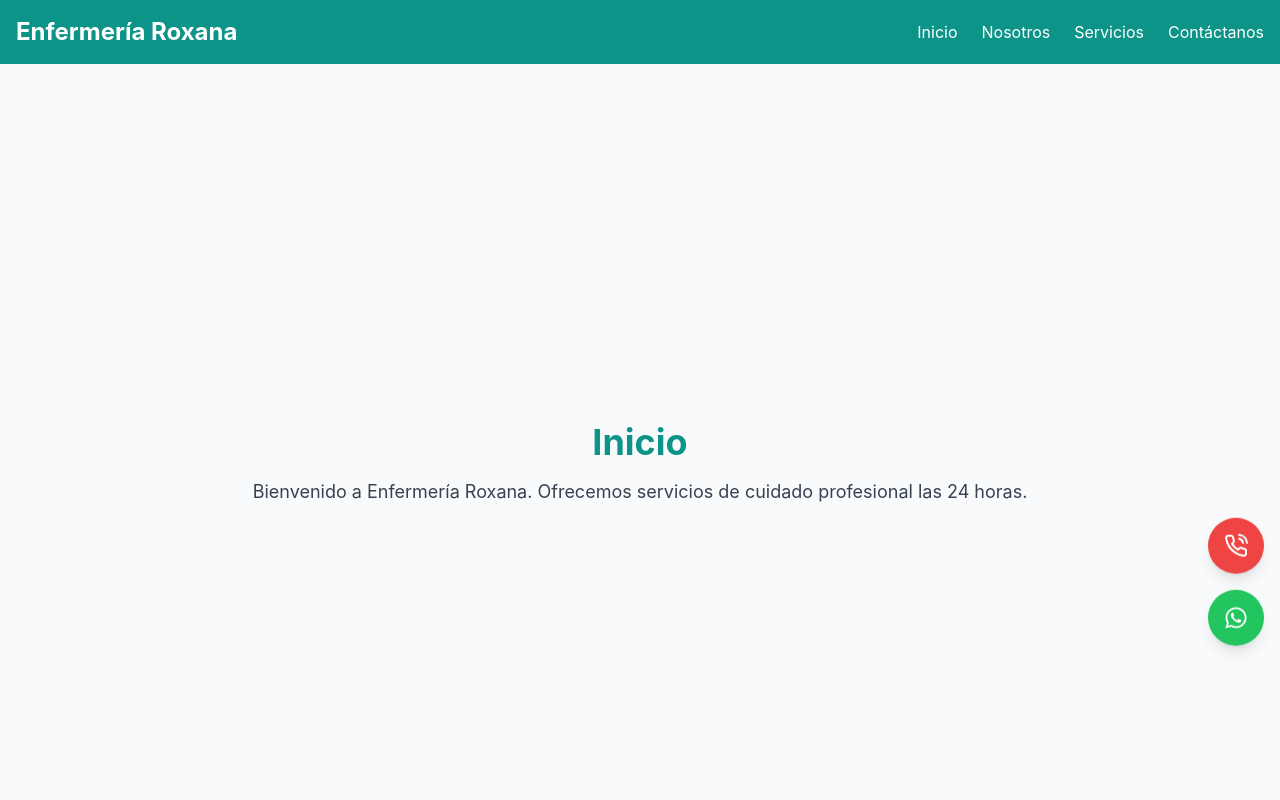
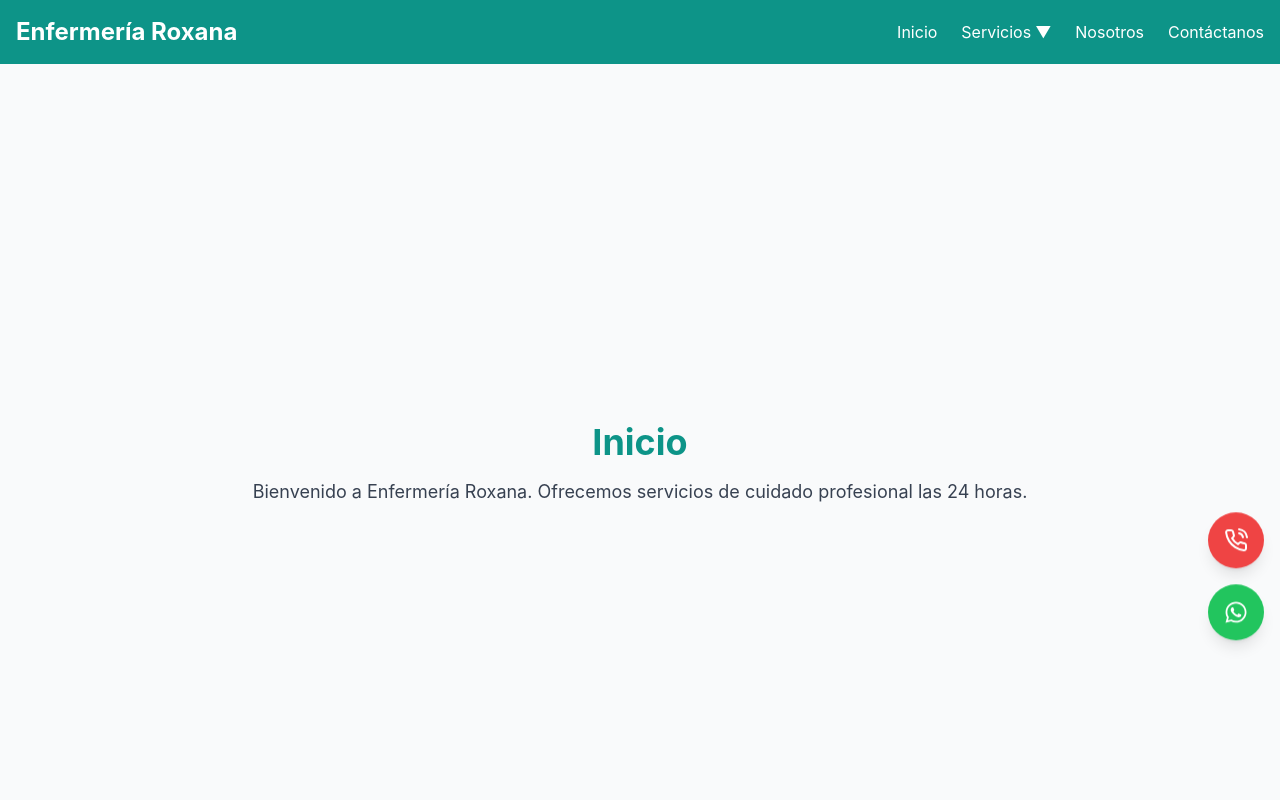
Before and after one commit to omarhernandezrey/enfermeriaroxanapag, a Next.js app: page /inicio in a window 1280 px wide. Shown: the top 800 px of the page. Built offline with nearby package versions, Linux system fonts and the light colour scheme.

Commit message:
Implementar un menú desplegable para el link de Servicios en el nav

```diff
--- a/app/components/MobileMenu.tsx
+++ b/app/components/MobileMenu.tsx
@@ -4,7 +4,14 @@ import { useState } from "react";
 import { FiMenu, FiX } from "react-icons/fi"; // Íconos de menú y cerrar (Instala react-icons si no lo tienes)
 
 const MobileMenu = () => {
-  const [isOpen, setIsOpen] = useState(false); // Estado para abrir/cerrar el menú
+  const [isOpen, setIsOpen] = useState(false); // Estado para abrir/cerrar el menú móvil
+  const [isServicesOpen, setIsServicesOpen] = useState(false); // Estado para abrir/cerrar el submenú de servicios
+
+  // Función para cerrar el menú principal y submenús al hacer clic en un enlace
+  const handleLinkClick = () => {
+    setIsOpen(false);
+    setIsServicesOpen(false);
+  };
 
   return (
     <div className="relative">
@@ -19,13 +26,13 @@ const MobileMenu = () => {
 
       {/* Menú deslizable */}
       {isOpen && (
-        <div className="absolute top-12 right-0 bg-teal-600 text-white w-48 rounded-lg shadow-lg">
+        <div className="absolute top-12 right-0 bg-teal-600 text-white w-48 rounded-lg shadow-lg z-10">
           <ul className="flex flex-col space-y-4 p-4">
             <li>
               <a
                 href="/inicio"
                 className="hover:text-teal-300"
-                onClick={() => setIsOpen(false)}
+                onClick={handleLinkClick} // Cierra el menú al hacer clic
               >
                 Inicio
               </a>
@@ -34,25 +41,76 @@ const MobileMenu = () => {
               <a
                 href="/nosotros"
                 className="hover:text-teal-300"
-                onClick={() => setIsOpen(false)}
+                onClick={handleLinkClick} // Cierra el menú al hacer clic
               >
                 Nosotros
               </a>
             </li>
-            <li>
-              <a
-                href="/servicios"
-                className="hover:text-teal-300"
-                onClick={() => setIsOpen(false)}
+
+            {/* Menú desplegable de Servicios */}
+            <li className="relative">
+              <button
+                onClick={() => setIsServicesOpen(!isServicesOpen)}
+                className="flex items-center hover:text-teal-300 focus:outline-none"
               >
-                Servicios
-              </a>
+                Servicios <span className="ml-1">▼</span>
+              </button>
+              {isServicesOpen && (
+                <ul className="absolute top-0 left-48 bg-white text-teal-600 shadow-lg rounded-lg w-56 z-20">
+                  <li className="border-b border-gray-200 hover:bg-gray-100">
+                    <a
+                      href="/servicios/enfermera-basica"
+                      className="block px-4 py-2 hover:text-teal-800"
+                      onClick={handleLinkClick} // Cierra el menú al hacer clic
+                    >
+                      Enfermera a Domicilio Básico
+                    </a>
+                  </li>
+                  <li className="border-b border-gray-200 hover:bg-gray-100">
+                    <a
+                      href="/servicios/cuidador-adulto-mayor"
+                      className="block px-4 py-2 hover:text-teal-800"
+                      onClick={handleLinkClick} // Cierra el menú al hacer clic
+                    >
+                      Cuidado Adulto Mayor
+                    </a>
+                  </li>
+                  <li className="border-b border-gray-200 hover:bg-gray-100">
+                    <a
+                      href="/servicios/inyectologia"
+                      className="block px-4 py-2 hover:text-teal-800"
+                      onClick={handleLinkClick} // Cierra el menú al hacer clic
+                    >
+                      Inyectología a Domicilio
+                    </a>
+                  </li>
+                  <li className="border-b border-gray-200 hover:bg-gray-100">
+                    <a
+                      href="/servicios/servicio-enfermeras"
+                      className="block px-4 py-2 hover:text-teal-800"
+                      onClick={handleLinkClick} // Cierra el menú al hacer clic
+                    >
+                      Servicio de Enfermeras
+                    </a>
+                  </li>
+                  <li className="hover:bg-gray-100">
+                    <a
+                      href="/servicios/cuidado-hospitalario"
+                      className="block px-4 py-2 hover:text-teal-800"
+                      onClick={handleLinkClick} // Cierra el menú al hacer clic
+                    >
+                      Cuidado Hospitalario
+                    </a>
+                  </li>
+                </ul>
+              )}
             </li>
+
             <li>
               <a
                 href="/contacto"
                 className="hover:text-teal-300"
-                onClick={() => setIsOpen(false)}
+                onClick={handleLinkClick} // Cierra el menú al hacer clic
               >
                 Contáctanos
               </a>
--- a/app/layout.tsx
+++ b/app/layout.tsx
@@ -1,37 +1,103 @@
-import './globals.css';
-import Footer from './components/Footer';
-import FloatingButtons from './components/FloatingButtons';
+"use client";
 
-export const metadata = {
-  title: 'Enfermería Roxana',
-  description: 'Servicios de cuidado profesional las 24 horas',
-};
+import "./globals.css";
+import dynamic from "next/dynamic";
+import { useState } from "react";
+
+// Carga dinámica de componentes grandes para optimizar el rendimiento
+const Footer = dynamic(() => import("./components/Footer"), { ssr: false });
+const FloatingButtons = dynamic(() => import("./components/FloatingButtons"), {
+  ssr: false,
+});
+const MobileMenu = dynamic(() => import("./components/MobileMenu"), {
+  ssr: false,
+});
 
 export default function RootLayout({
   children,
 }: {
   children: React.ReactNode;
 }) {
+  const [isServicesOpen, setIsServicesOpen] = useState(false);
+
   return (
     <html lang="es">
       <body>
         <header className="bg-teal-600 text-white shadow-md">
           <nav className="max-w-7xl mx-auto px-4 py-4 flex justify-between items-center">
+            {/* Título */}
             <h1 className="text-2xl font-bold">Enfermería Roxana</h1>
-            <ul className="flex space-x-6">
+
+            {/* Menú de navegación para pantallas grandes */}
+            <ul className="hidden md:flex space-x-6">
               <li>
                 <a href="/inicio" className="hover:underline">
                   Inicio
                 </a>
               </li>
+
+              {/* Servicios */}
+              <li className="relative">
+                <button
+                  onClick={() => setIsServicesOpen(!isServicesOpen)}
+                  className="hover:underline flex items-center focus:outline-none"
+                >
+                  Servicios <span className="ml-1">▼</span>
+                </button>
+                {isServicesOpen && (
+                  <ul className="absolute left-0 mt-2 bg-white text-teal-600 shadow-lg rounded-lg w-56 z-10">
+                    <li className="border-b border-gray-200 hover:bg-gray-100">
+                      <a
+                        href="/servicios/enfermera-basica"
+                        className="block px-4 py-2 hover:text-teal-800"
+                        onClick={() => setIsServicesOpen(false)}
+                      >
+                        Enfermera a Domicilio Básico
+                      </a>
+                    </li>
+                    <li className="border-b border-gray-200 hover:bg-gray-100">
+                      <a
+                        href="/servicios/cuidador-adulto-mayor"
+                        className="block px-4 py-2 hover:text-teal-800"
+                        onClick={() => setIsServicesOpen(false)}
+                      >
+                        Cuidado Adulto Mayor
+                      </a>
+                    </li>
+                    <li className="border-b border-gray-200 hover:bg-gray-100">
+                      <a
+                        href="/servicios/inyectologia"
+                        className="block px-4 py-2 hover:text-teal-800"
+                        onClick={() => setIsServicesOpen(false)}
+                      >
+                        Inyectología a Domicilio
+                      </a>
+                    </li>
+                    <li className="border-b border-gray-200 hover:bg-gray-100">
+                      <a
+                        href="/servicios/servicio-enfermeras"
+                        className="block px-4 py-2 hover:text-teal-800"
+                        onClick={() => setIsServicesOpen(false)}
+                      >
+                        Servicio de Enfermeras
+                      </a>
+                    </li>
+                    <li className="hover:bg-gray-100">
+                      <a
+                        href="/servicios/cuidado-hospitalario"
+                        className="block px-4 py-2 hover:text-teal-800"
+                        onClick={() => setIsServicesOpen(false)}
+                      >
+                        Cuidado Hospitalario
+                      </a>
+                    </li>
+                  </ul>
+                )}
+              </li>
+
               <li>
                 <a href="/nosotros" className="hover:underline">
                   Nosotros
-                </a>
-              </li>
-              <li>
-                <a href="/servicios" className="hover:underline">
-                  Servicios
                 </a>
               </li>
               <li>
@@ -40,10 +106,21 @@ export default function RootLayout({
                 </a>
               </li>
             </ul>
+
+            {/* Menú móvil */}
+            <div className="md:hidden">
+              <MobileMenu />
+            </div>
           </nav>
         </header>
+
+        {/* Contenido principal */}
         <main>{children}</main>
+
+        {/* Botones flotantes */}
         <FloatingButtons />
+
+        {/* Pie de página */}
         <Footer />
       </body>
     </html>
--- /dev/null
+++ b/metadata.ts
@@ -0,0 +1,4 @@
+export const metadata = {
+    title: "Enfermería Roxana",
+    description: "Servicios de cuidado profesional las 24 horas",
+  };
--- a/tailwind.config.ts
+++ b/tailwind.config.ts
@@ -2,31 +2,12 @@ import type { Config } from "tailwindcss";
 
 export default {
   content: [
-    "./pages/**/*.{js,ts,jsx,tsx,mdx}",
-    "./components/**/*.{js,ts,jsx,tsx,mdx}",
-    "./app/**/*.{js,ts,jsx,tsx,mdx}",
+    "./app/**/*.{js,ts,jsx,tsx}", // Ruta para el sistema App Router de Next.js
+    "./pages/**/*.{js,ts,jsx,tsx}", // Ruta para páginas si usas Page Router
+    "./components/**/*.{js,ts,jsx,tsx}", // Ruta para componentes
   ],
   theme: {
-    extend: {
-      colors: {
-        background: "var(--background)",
-        foreground: "var(--foreground)",
-      },
-      animation: {
-        bounce: "bounce 1.5s infinite", // Animación personalizada para rebote
-        pulse: "pulse 2s infinite", // Alternativa: animación de pulso más suave
-      },
-      keyframes: {
-        bounce: {
-          "0%, 100%": {
-            transform: "translateY(-5%)", // Rebote inicial y final
-          },
-          "50%": {
-            transform: "translateY(0)", // Posición central
-          },
-        },
-      },
-    },
+    extend: {},
   },
   plugins: [],
 } satisfies Config;
```
